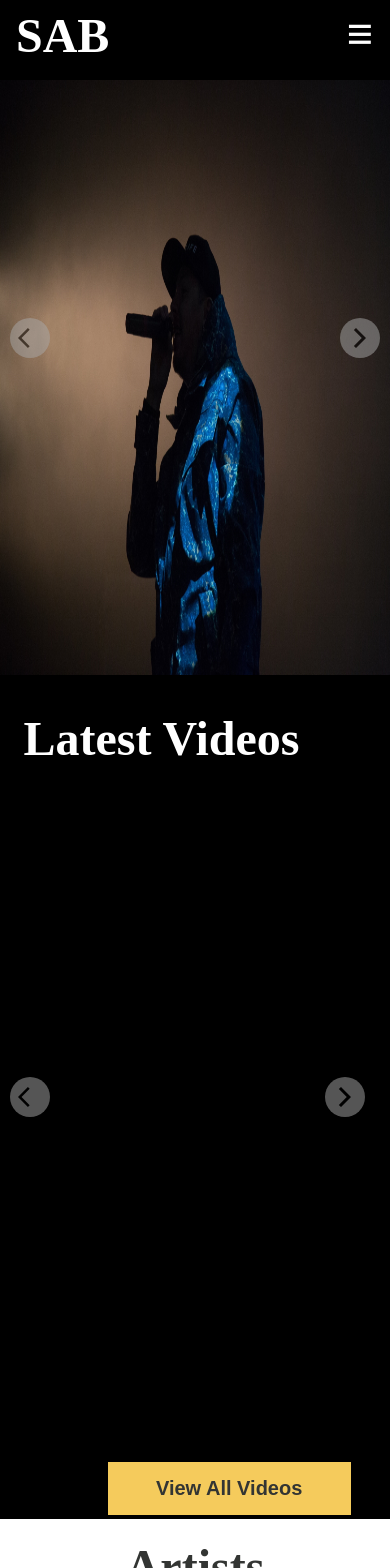
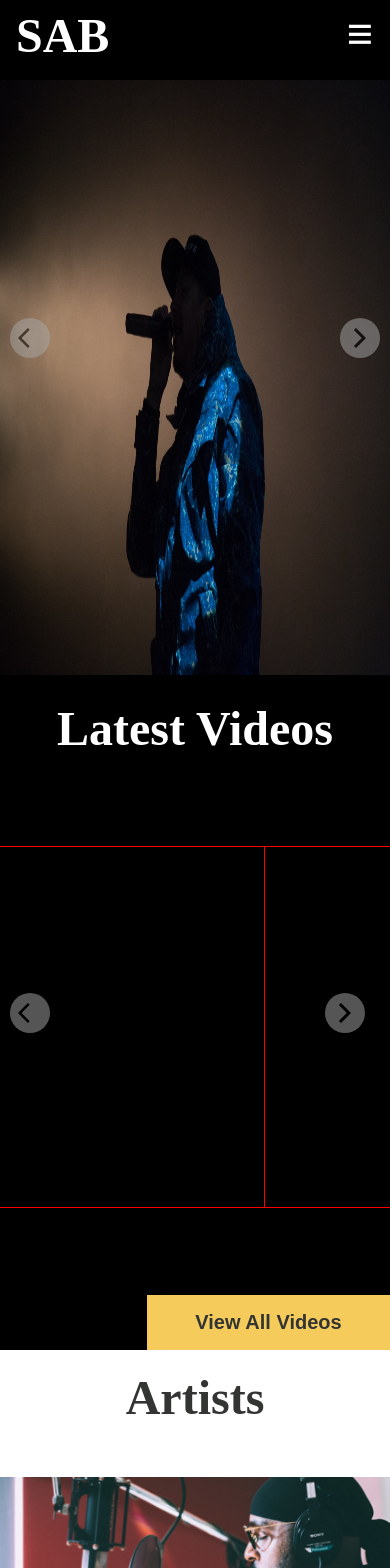
Before and after one commit to louisbrent1992/Record-Label, a React (Create React App) app: page / in a window 390 px wide. Shown: the top 1568 px of the page. Built offline with nearby package versions, Linux system fonts and the light colour scheme.

Commit message:
updated latest videos for mobile responsiveness

```diff
--- a/src/Components/LatestVideos.jsx
+++ b/src/Components/LatestVideos.jsx
@@ -3,10 +3,11 @@ import React, { useState } from "react";
 import styled from "styled-components";
 import { latestVideos } from "../data/data";
 import ReactPlayer from "react-player/youtube";
+import { mobile } from "../responsive";
 
 const Container = styled.div`
 	background-color: black;
-	height: 100vh;
+	height: 80vh;
 	display: flex;
 	position: relative;
 	flex-wrap: wrap;
@@ -33,28 +34,28 @@ const Arrow = styled.div`
 `;
 const Wrapper = styled.div`
 	display: flex;
-	height: 75vh;
+	height: 60vh;
 	width: 100vw;
 	align-items: center;
 	transition: all 1.5s ease;
 	transform: translateX(${(props) => props.slideIndex * -100}vw);
 `;
 
-// Preferred settings
 const TitleContainer = styled.div`
 	display: flex;
 	justify-content: flex-start;
 	align-items: center;
 	position: relative;
-	height: 15vh;
 	width: 88vw;
+
+	${mobile({ justifyContent: "center" })}
 `;
 
 const Title = styled.h1`
 	color: white;
 	font-weight: 900;
 	font-size: 48px;
-	margin: 0px, 0px, 14px;
+	margin-top: 0.5rem;
 `;
 
 const Slide = styled.div`
@@ -63,25 +64,29 @@ const Slide = styled.div`
 
 // Preferred settings
 const VideoContainer = styled.div`
+	width: 100vw;
 	display: flex;
-	position: relative;
-	justify-content: center;
-	height: 500px;
-	width: 100vw;
+	flex-direction: column;
+	align-items: center;
+`;
+const Video = styled(ReactPlayer)`
+	border: 1px solid red;
+	width: 400px;
+	height: 540px;
 `;
 
 const ViewVideosContainer = styled.div`
 	display: flex;
-	height: 55px;
 	width: 87vw;
 	justify-content: flex-end;
 	align-items: flex-end;
 	position: relative;
-	margin-top: 16px;
 	padding-right: 28px;
+
+	${mobile({ width: "100vw", paddingRight: 0 })};
 `;
 const ViewVideos = styled.button`
-	height: 53px;
+	height: 55px;
 	width: 243px;
 	background-color: #f5cb5c;
 	color: #333533;
@@ -114,16 +119,7 @@ export default function LatestVideos() {
 				{latestVideos.map((item) => (
 					<Slide key={item.id}>
 						<VideoContainer>
-							<ReactPlayer
-								width={"720px"}
-								height={"480px"}
-								style={{
-									position: "absolute",
-									margin: "10px 0px 80px 0px",
-								}}
-								url={item.video}
-								alt="music video"
-							/>
+							<Video url={item.video} alt="music video" />
 						</VideoContainer>
 					</Slide>
 				))}
```
